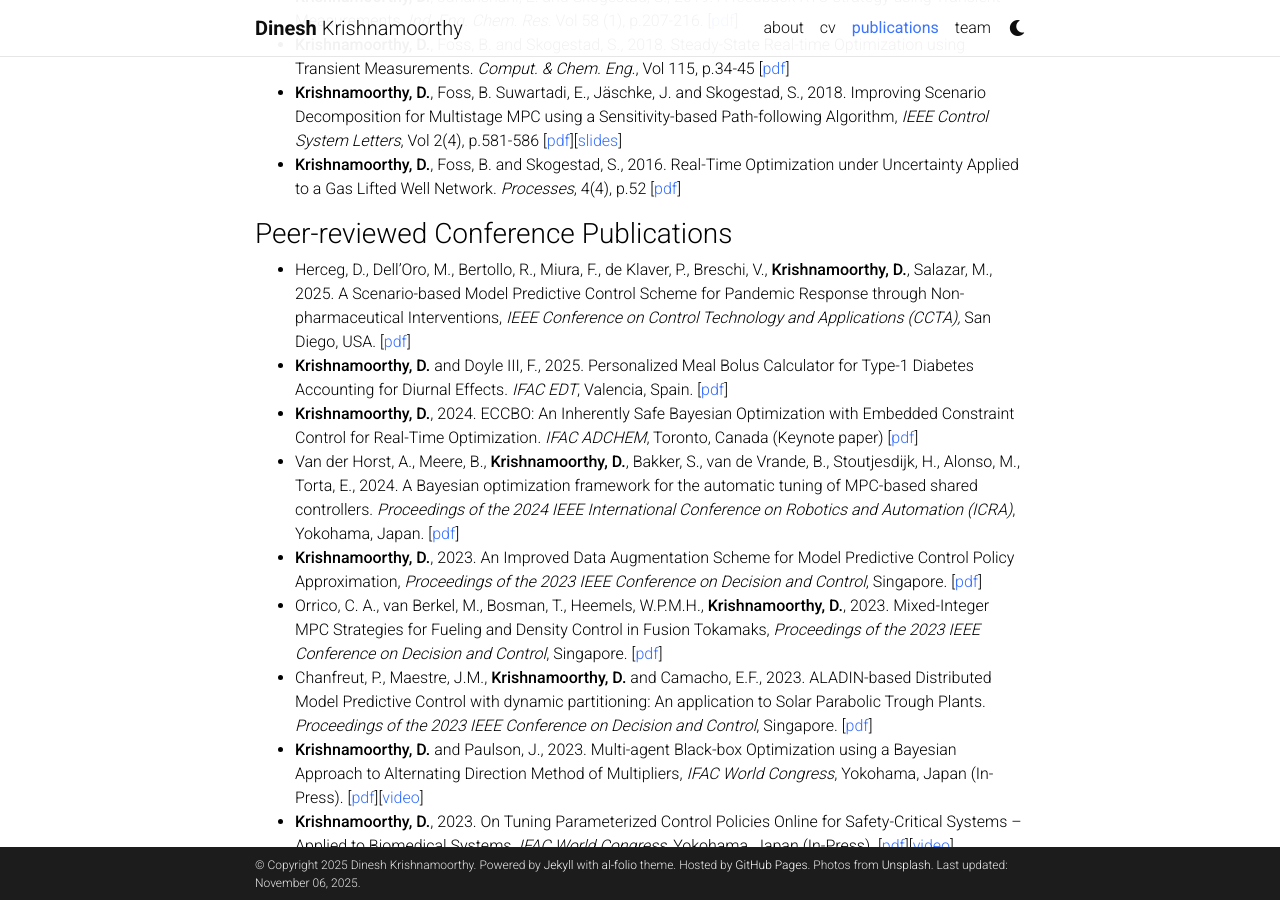
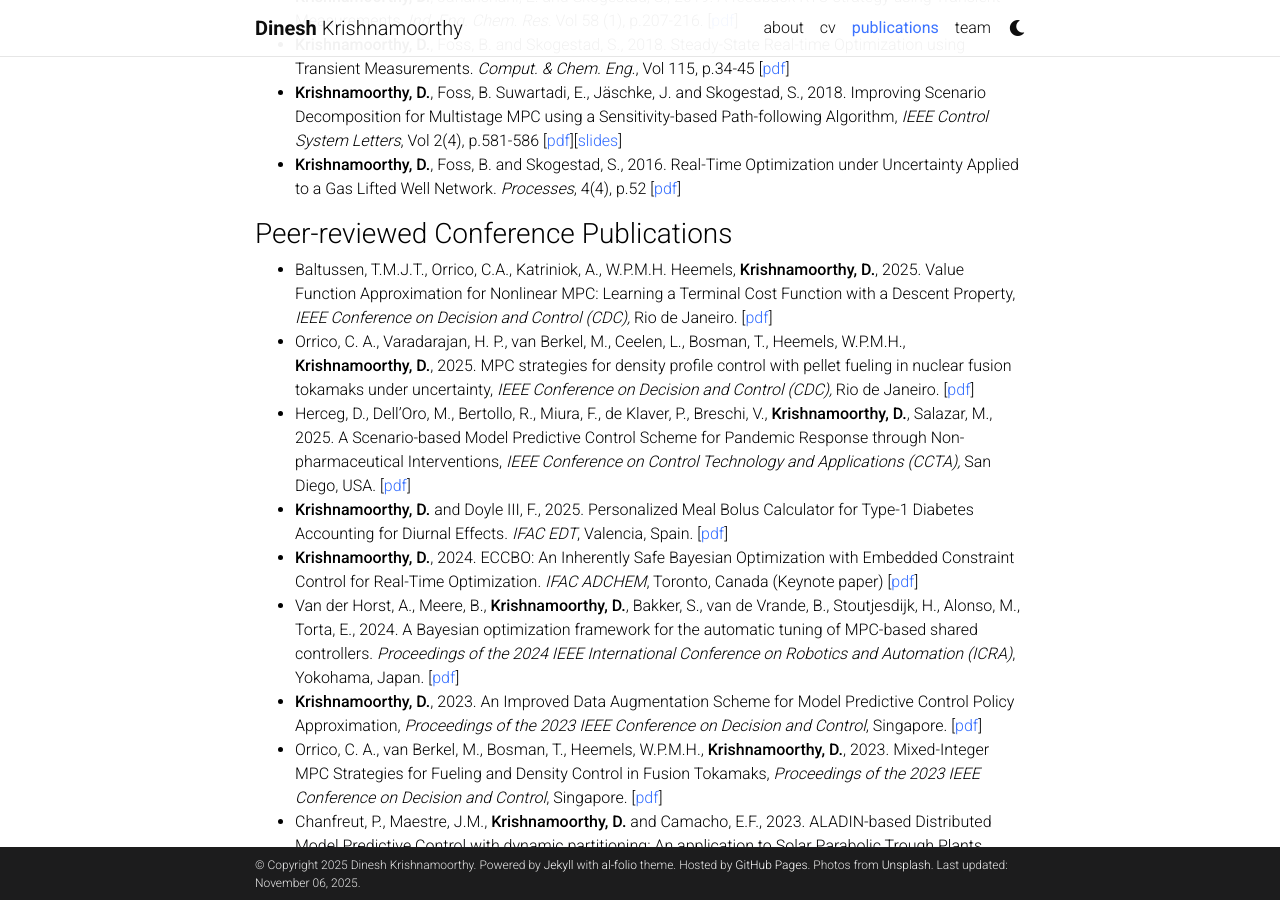
Before and after one commit to dinesh-krishnamoorthy/dinesh-krishnamoorthy.github.io, a Jekyll site: the page built from _pages/publications.md, in a window 1280 px wide and 900 px high, scrolled down 1585 px. Built offline with Jekyll 4.4.1, drawn with Linux system fonts in a browser that asks for light colours; comment, search, counter and statistics services are not loaded; a style sheet for code colours, icons or effects is not loaded.

Commit message:
Add new conference publications for 2025

```diff
--- a/_pages/publications.md
+++ b/_pages/publications.md
@@ -40,6 +40,8 @@ nav_order: 2
 
 
 ### Peer-reviewed Conference Publications
+* Baltussen, T.M.J.T., Orrico, C.A., Katriniok, A., W.P.M.H. Heemels, **Krishnamoorthy, D.**, 2025. Value Function Approximation for Nonlinear MPC: Learning a Terminal Cost Function with a Descent Property, _IEEE Conference on Decision and Control (CDC),_ Rio de Janeiro. [[pdf](https://arxiv.org/pdf/2508.05804)]
+* Orrico, C. A., Varadarajan, H. P., van Berkel, M., Ceelen, L., Bosman, T., Heemels, W.P.M.H., **Krishnamoorthy, D.**, 2025. MPC strategies for density profile control with pellet fueling in nuclear fusion tokamaks under uncertainty, _IEEE Conference on Decision and Control (CDC),_ Rio de Janeiro. [[pdf](https://arxiv.org/pdf/2510.04784)]
 * Herceg, D., Dell’Oro, M., Bertollo, R., Miura, F., de Klaver, P., Breschi, V., **Krishnamoorthy, D.**, Salazar, M., 2025. A Scenario-based Model Predictive Control Scheme for Pandemic Response through Non-pharmaceutical Interventions, _IEEE Conference on Control Technology and Applications (CCTA),_ San Diego, USA. [[pdf](https://www.dropbox.com/scl/fi/4uqfh9pwuwo6leyxzxgn4/CCTA2025_final.pdf?rlkey=10h9eipmhfxrn1g93apg7ix4b&st=folo6vsq&dl=0)]
 * **Krishnamoorthy, D.** and Doyle III, F., 2025. Personalized Meal Bolus Calculator for Type-1 Diabetes Accounting for Diurnal Effects. _IFAC EDT_, Valencia, Spain. [[pdf](https://www.dropbox.com/s/s9kbq80t4e7puzt/main_diurnal_IFAC.pdf?st=vtqc09tr&dl=0)]
 * **Krishnamoorthy, D.**, 2024. ECCBO: An Inherently Safe Bayesian Optimization with Embedded Constraint Control for Real-Time Optimization. _IFAC ADCHEM_, Toronto, Canada (Keynote paper) [[pdf](https://arxiv.org/pdf/2402.18415v1.pdf)]
```
